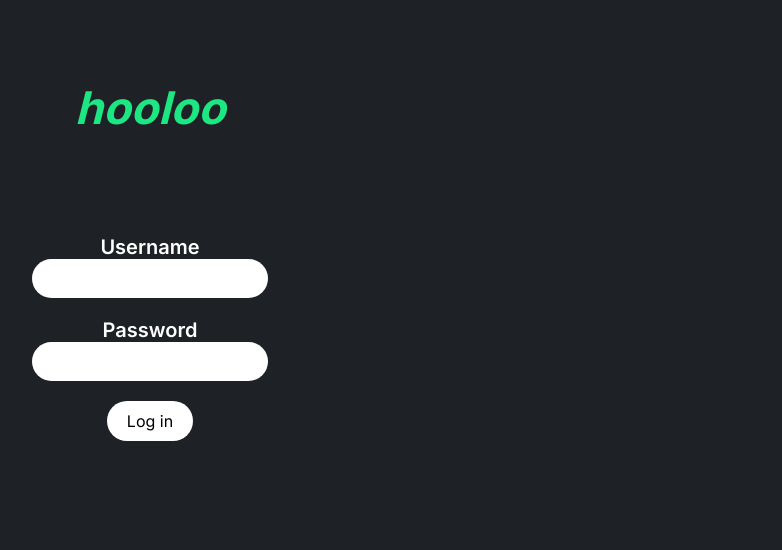
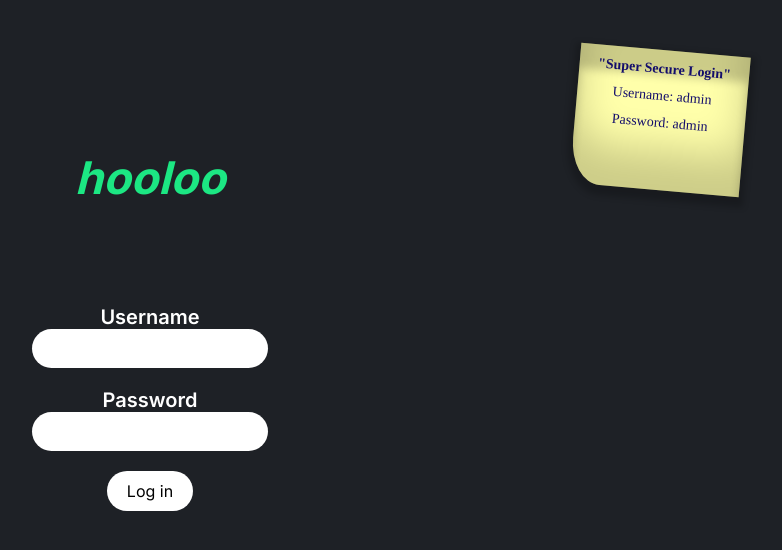
Before and after one commit to localhostwiththemost/hooloo, a React (Vite) app: page /login in a window 1280 px wide. Shown: the top 550 px of the page, without its empty margins (490-1272 px from the left). Built offline with nearby package versions, Linux system fonts and the light colour scheme; no server answers.

Commit message:
Added a post-it note element on the login page that displays the username and password via localStorage

```diff
--- a/src/Login.jsx
+++ b/src/Login.jsx
@@ -65,6 +65,14 @@ function Login(props) {
   return (
     <>
       <div className="login-container">
+        <div className="post-it">
+          <h1>"Super Secure Login"</h1>
+          <ul className="post-it__ul">
+            <li>Username: {localStorage.getItem("username")}</li>
+            <li>Password: {localStorage.getItem("password")}</li>
+          </ul>
+        </div>
+
         <div className="login-title__container">
           <h1 className="login-title">hooloo</h1>
         </div>
--- a/src/NavBar.jsx
+++ b/src/NavBar.jsx
@@ -46,7 +46,7 @@ function NavBar(props) {
               <h1>hooloo</h1>
             </Link>
           </div>
-          <ul>
+          <ul className="nav-ul">
             <li>
               <Link
                 to="/"
--- a/src/sass/components/_login.scss
+++ b/src/sass/components/_login.scss
@@ -1,7 +1,7 @@
 .login-container {
-  //z-index: 10000;
   background-color: #1e2126;
   height: 100vh;
+  position: relative;
 }
 
 .login-title__container {
@@ -18,7 +18,7 @@
   -webkit-box-align: center;
   -ms-flex-align: center;
   align-items: center;
-  padding-top: 80px;
+  padding-top: 150px;
   padding-bottom: 100px;
 }
 
@@ -74,3 +74,36 @@
 .hide {
   display: none;
 }
+
+.post-it {
+  width: 17rem;
+  height: 14rem;
+  position: absolute;
+  background: #ffa;
+  overflow: hidden;
+  top: 50px;
+  right: 45px;
+  border-radius: 0 0 0 30px/45px;
+  box-shadow: inset 0 -40px 40px rgba(0, 0, 0, 0.2),
+    inset 0 25px 10px rgba(0, 0, 0, 0.2), 0 5px 6px 5px rgba(0, 0, 0, 0.2);
+  font-family: "Permanent Marker", cursive;
+  line-height: 1.7em;
+  //font-size: 1.6rem;
+  color: #130d6b;
+  transform: rotate(5deg);
+}
+
+.post-it h1 {
+  white-space: nowrap;
+  font-size: 1.4rem;
+
+  margin: 1rem;
+  text-align: center;
+}
+
+.post-it__ul li {
+  display: block;
+  text-align: center;
+  font-size: 1.4rem;
+  margin-bottom: 1rem;
+}
--- a/src/sass/layout/_nav.scss
+++ b/src/sass/layout/_nav.scss
@@ -85,7 +85,7 @@ nav {
   justify-content: center;
 }
 
-ul {
+.nav-ul {
   list-style: none;
   font-weight: 600;
   //font-size: 20px;
@@ -96,7 +96,7 @@ ul {
   }
 }
 
-ul > li {
+.nav-ul > li {
   display: inline;
   margin-right: 40px;
 
--- a/src/sass/main.css
+++ b/src/sass/main.css
@@ -53,6 +53,7 @@ body {
 .login-container {
   background-color: #1e2126;
   height: 100vh;
+  position: relative;
 }
 
 .login-title__container {
@@ -69,7 +70,7 @@ body {
   -webkit-box-align: center;
   -ms-flex-align: center;
   align-items: center;
-  padding-top: 80px;
+  padding-top: 150px;
   padding-bottom: 100px;
 }
 
@@ -118,6 +119,36 @@ body {
 
 .hide {
   display: none;
+}
+
+.post-it {
+  width: 17rem;
+  height: 14rem;
+  position: absolute;
+  background: #ffa;
+  overflow: hidden;
+  top: 50px;
+  right: 45px;
+  border-radius: 0 0 0 30px/45px;
+  box-shadow: inset 0 -40px 40px rgba(0, 0, 0, 0.2), inset 0 25px 10px rgba(0, 0, 0, 0.2), 0 5px 6px 5px rgba(0, 0, 0, 0.2);
+  font-family: "Permanent Marker", cursive;
+  line-height: 1.7em;
+  color: #130d6b;
+  transform: rotate(5deg);
+}
+
+.post-it h1 {
+  white-space: nowrap;
+  font-size: 1.4rem;
+  margin: 1rem;
+  text-align: center;
+}
+
+.post-it__ul li {
+  display: block;
+  text-align: center;
+  font-size: 1.4rem;
+  margin-bottom: 1rem;
 }
 
 .container {
@@ -488,23 +519,23 @@ nav {
   justify-content: center;
 }
 
-ul {
+.nav-ul {
   list-style: none;
   font-weight: 600;
   padding-left: 40px;
 }
 @media only screen and (max-width: 750px) {
-  ul {
+  .nav-ul {
     display: none;
   }
 }
 
-ul > li {
+.nav-ul > li {
   display: inline;
   margin-right: 40px;
 }
 @media only screen and (max-width: 900px) {
-  ul > li {
+  .nav-ul > li {
     margin-right: 25px;
   }
 }
```
Also changed, not shown: 2 other files (tests, documents, lock files or other folders).
